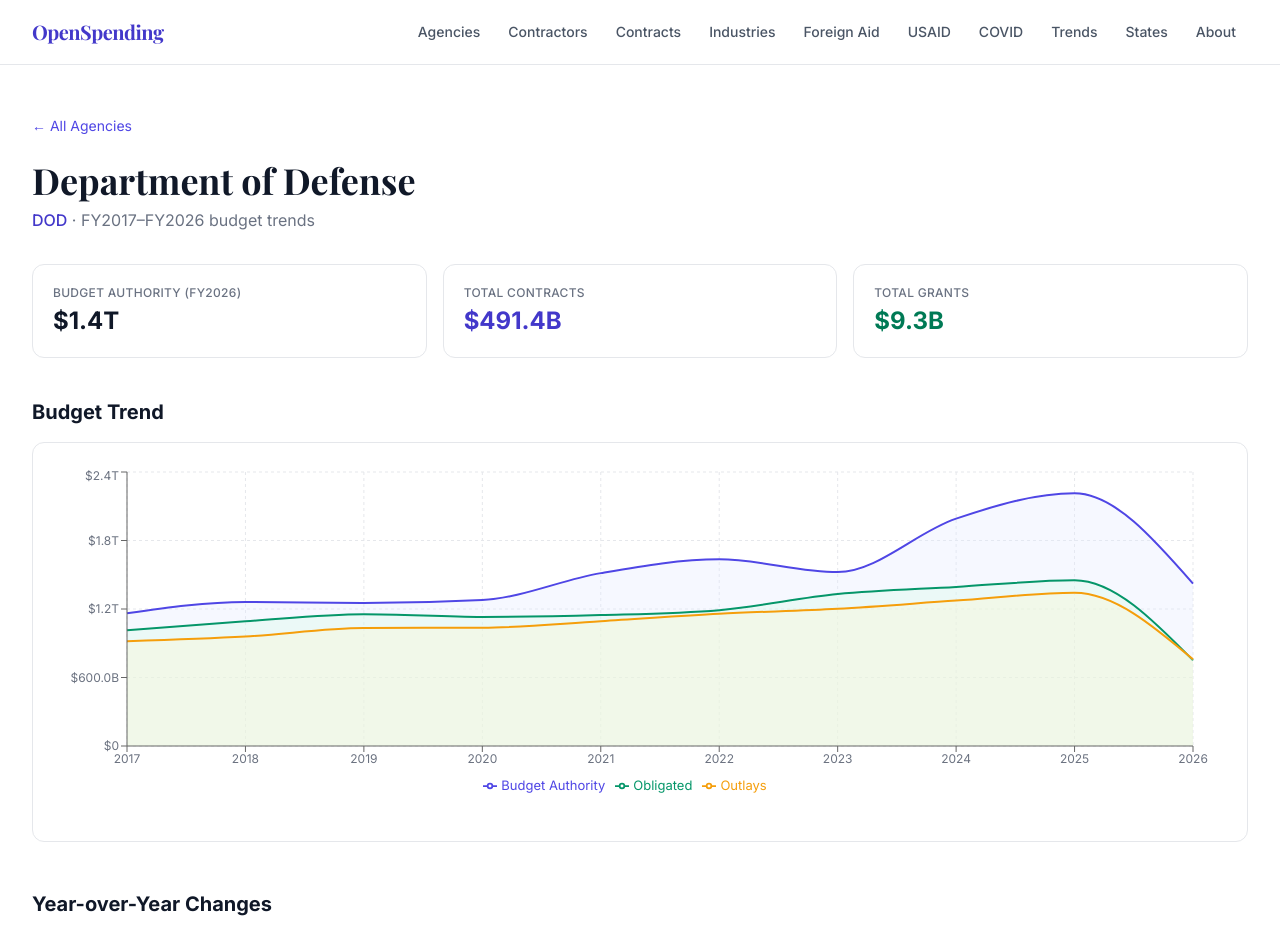
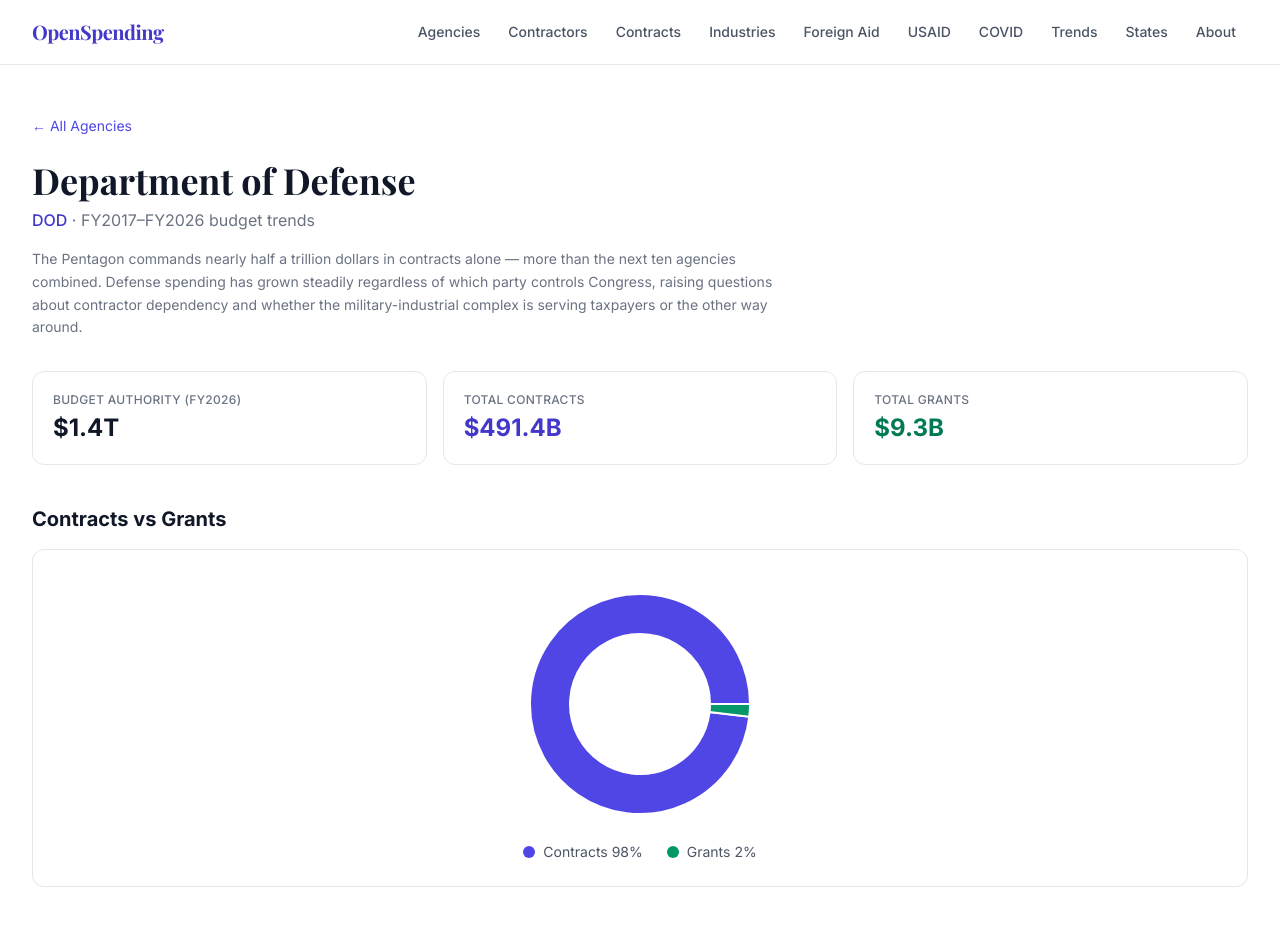
Before and after one commit to kianbob/openspending, a Next.js app: page /agencies/department-of-defense in a window 1280 px wide. Shown: the top 934 px of the page. Built offline with nearby package versions, Linux system fonts and the light colour scheme.

Commit message:
Batch 2: Enhance agency detail pages
- Add editorial descriptions for top 20 agencies
- Add contracts vs grants donut chart component
- Add USASpending.gov external link

```diff
--- a/src/app/agencies/[slug]/page.tsx
+++ b/src/app/agencies/[slug]/page.tsx
@@ -1,6 +1,7 @@
 import Link from "next/link";
 import { AreaSpendingChart } from "@/components/charts/AreaSpendingChart";
 import { AgencyContractorsChart } from "@/components/charts/AgencyContractorsChart";
+import { ContractsGrantsDonut } from "@/components/charts/ContractsGrantsDonut";
 import { formatDollars, formatPercent } from "@/lib/format";
 import agencyTrends from "@/../public/data/agency-trends.json";
 import agencySpending from "@/../public/data/agency-spending.json";
@@ -27,6 +28,29 @@ const codeToTrendKey: Record<string, string> = {
   DOS: "State",
   TREAS: "Treasury",
   DOC: "Commerce",
+};
+
+const agencyDescriptions: Record<string, string> = {
+  DOD: "The Pentagon commands nearly half a trillion dollars in contracts alone — more than the next ten agencies combined. Defense spending has grown steadily regardless of which party controls Congress, raising questions about contractor dependency and whether the military-industrial complex is serving taxpayers or the other way around.",
+  HHS: "Health and Human Services is the single largest grant-making agency in the federal government, funneling over $825 billion to hospitals, insurers, and state health programs. The sheer scale of HHS spending makes meaningful oversight nearly impossible, and waste in Medicare and Medicaid remains a perennial concern.",
+  VA: "The Department of Veterans Affairs spends $78 billion in contracts, much of it on healthcare services and IT modernization projects with a troubled track record. The VA's electronic health records overhaul alone has cost billions more than projected, with persistent delays and functionality issues.",
+  TREAS: "The Treasury Department manages the nation's finances but its own spending footprint is relatively modest. Still, with $8.5 billion in contracts, Treasury's role in IRS enforcement expansion and financial surveillance infrastructure deserves closer taxpayer scrutiny.",
+  DOE: "The Department of Energy splits nearly equally between contracts ($48B) and grants ($29B), driven by nuclear weapons maintenance, national labs, and a growing portfolio of green energy subsidies. Whether billions in clean energy grants are producing results or lining the pockets of politically connected firms is an open question.",
+  DHS: "Created after 9/11, Homeland Security has become a $61 billion spending behemoth encompassing border security, FEMA, TSA, and cybersecurity. The department's rapid growth and sprawling mission have made it a magnet for contractor spending with limited accountability.",
+  USDA: "The Department of Agriculture spends $57 billion in grants — mostly food assistance and farm subsidies — dwarfing its $9.6 billion contract portfolio. Decades of farm subsidies have primarily benefited large agribusiness operations, not the small family farms politicians love to invoke.",
+  DOT: "Transportation commands $124 billion in grants to states and localities for roads, bridges, and transit, plus $9 billion in contracts. The Infrastructure Investment and Jobs Act supercharged this spending, but whether the money reaches actual infrastructure or gets consumed by bureaucratic overhead remains to be seen.",
+  NASA: "NASA's $15.8 billion in contracts flows heavily to legacy aerospace giants like Boeing and Lockheed Martin. While SpaceX has demonstrated that space access can be dramatically cheaper, NASA continues to pour billions into the over-budget, behind-schedule Space Launch System.",
+  DOS: "The State Department's $9.8 billion contract portfolio funds embassy operations, diplomatic security, and overseas construction. Its spending is modest by federal standards but notoriously difficult to audit given its global footprint.",
+  DOI: "Interior manages federal lands and natural resources with a relatively balanced $6.4B contracts / $7.7B grants split. Land management costs continue rising while the department sits on trillions in untapped energy resources that could generate revenue instead of consuming tax dollars.",
+  EPA: "The EPA's $25.6 billion in grants dwarfs its $1.7 billion contract budget, with most grant money flowing to state environmental programs and Superfund cleanups. Critics question whether the agency's ever-expanding regulatory reach delivers environmental results proportional to its cost.",
+  GSA: "The General Services Administration is the government's landlord and procurement arm, spending $24 billion in contracts on buildings, technology, and supplies. GSA's massive purchasing power should drive efficiency, but government procurement remains legendarily slow and expensive.",
+  HUD: "Housing and Urban Development distributes $28 billion almost entirely through grants to local housing authorities and community development programs. Despite decades of spending, homelessness and housing affordability have only worsened, raising fundamental questions about whether HUD's approach works.",
+  DOJ: "The Justice Department's $8.5 billion in contracts covers everything from prison operations to IT systems and forensic services. Federal prison costs alone consume billions, yet recidivism rates suggest the system isn't delivering on rehabilitation.",
+  ED: "The Department of Education hands out $51 billion in grants while spending $2.5 billion on contracts. Created in 1979, the department has presided over stagnant test scores and soaring college costs, leading many to question whether federal education spending improves outcomes at all.",
+  DOL: "The Department of Labor distributes $9.8 billion in grants for workforce development and unemployment programs, plus $1.8 billion in contracts. Job training programs have been repeatedly found to produce minimal long-term earnings gains for participants — a poor return on taxpayer investment.",
+  SBA: "The Small Business Administration's combined spending is modest at $325 million, but its loan guarantee programs expose taxpayers to billions in potential losses. The PPP debacle during COVID — rife with fraud — showed what happens when SBA scales up without adequate controls.",
+  SSA: "Social Security Administration spends $1.7 billion on contracts to administer the nation's largest entitlement program. With the trust fund projected to be depleted by the mid-2030s, every dollar spent on administration rather than benefits draws increasing scrutiny.",
+  USAID: "USAID's budget tripled from $15 billion to $50 billion between 2017 and 2023 — an explosion in spending with questionable oversight. DOGE has now targeted the agency for dramatic cuts, and early audits have revealed grants to organizations with little connection to American foreign policy interests.",
 };
 
 // Build list of ALL agencies with slugs
@@ -123,12 +147,18 @@ export default async function AgencyDetailPage({
       <h1 className="font-serif text-3xl md:text-4xl font-bold text-gray-900 mb-2">
         {spending.name}
       </h1>
-      <p className="text-gray-500 mb-8">
+      <p className="text-gray-500 mb-4">
         <span className="font-medium text-indigo-700">{spending.code}</span>
         {years && latest
           ? ` · FY${years[0].fy}\u2013FY${latest.fy} budget trends`
           : " · FY2025 spending data"}
       </p>
+
+      {agencyDescriptions[spending.code] && (
+        <p className="text-gray-500 text-sm leading-relaxed mb-8 max-w-3xl">
+          {agencyDescriptions[spending.code]}
+        </p>
+      )}
 
       {/* Stat cards */}
       <div className="grid grid-cols-1 sm:grid-cols-3 gap-4 mb-10">
@@ -157,6 +187,18 @@ export default async function AgencyDetailPage({
           </p>
         </div>
       </div>
+
+      {/* Contracts vs Grants donut */}
+      {contracts > 0 && grants > 0 && (
+        <div className="mb-12">
+          <h2 className="text-xl font-bold text-gray-900 mb-4">
+            Contracts vs Grants
+          </h2>
+          <div className="bg-white rounded-xl border border-gray-200 p-4 md:p-6">
+            <ContractsGrantsDonut contracts={contracts} grants={grants} />
+          </div>
+        </div>
+      )}
 
       {/* Budget trend chart */}
       {years ? (
@@ -301,12 +343,22 @@ export default async function AgencyDetailPage({
         );
       })()}
 
+      <div className="flex items-center justify-between mt-4">
         <Link
           href="/agencies"
           className="text-indigo-600 hover:text-indigo-800 text-sm"
         >
           &larr; Back to all agencies
         </Link>
+        <a
+          href={`https://www.usaspending.gov/agency/${slug}`}
+          target="_blank"
+          rel="noopener noreferrer"
+          className="text-gray-400 hover:text-indigo-600 text-sm transition-colors"
+        >
+          View on USASpending.gov &rarr;
+        </a>
+      </div>
     </div>
   );
 }
--- /dev/null
+++ b/src/components/charts/ContractsGrantsDonut.tsx
@@ -0,0 +1,69 @@
+"use client";
+
+import { PieChart, Pie, Cell, ResponsiveContainer, Tooltip } from "recharts";
+import { formatDollars } from "@/lib/format";
+
+interface Props {
+  contracts: number;
+  grants: number;
+}
+
+const COLORS = ["#4f46e5", "#059669"]; // indigo-600, emerald-600
+
+export function ContractsGrantsDonut({ contracts, grants }: Props) {
+  if (contracts <= 0 || grants <= 0) return null;
+
+  const data = [
+    { name: "Contracts", value: contracts },
+    { name: "Grants", value: grants },
+  ];
+
+  const total = contracts + grants;
+
+  return (
+    <div className="flex flex-col items-center">
+      <ResponsiveContainer width="100%" height={260}>
+        <PieChart>
+          <Pie
+            data={data}
+            cx="50%"
+            cy="50%"
+            innerRadius={70}
+            outerRadius={110}
+            dataKey="value"
+            stroke="#fff"
+            strokeWidth={2}
+          >
+            {data.map((_, index) => (
+              <Cell key={index} fill={COLORS[index]} />
+            ))}
+          </Pie>
+          <Tooltip
+            // eslint-disable-next-line @typescript-eslint/no-explicit-any
+            formatter={(value: any) => formatDollars(Number(value) || 0)}
+            contentStyle={{
+              backgroundColor: "#fff",
+              border: "1px solid #e5e7eb",
+              borderRadius: "8px",
+              fontSize: "13px",
+            }}
+          />
+        </PieChart>
+      </ResponsiveContainer>
+      <div className="flex gap-6 mt-2 text-sm">
+        <div className="flex items-center gap-2">
+          <span className="w-3 h-3 rounded-full bg-indigo-600 inline-block" />
+          <span className="text-gray-600">
+            Contracts {((contracts / total) * 100).toFixed(0)}%
+          </span>
+        </div>
+        <div className="flex items-center gap-2">
+          <span className="w-3 h-3 rounded-full bg-emerald-600 inline-block" />
+          <span className="text-gray-600">
+            Grants {((grants / total) * 100).toFixed(0)}%
+          </span>
+        </div>
+      </div>
+    </div>
+  );
+}
```
Lines whose indentation alone changed are shown as unchanged.
